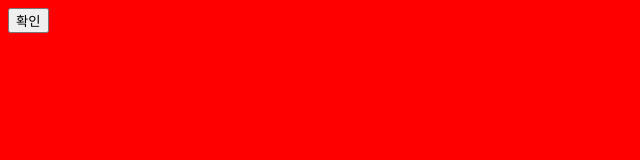
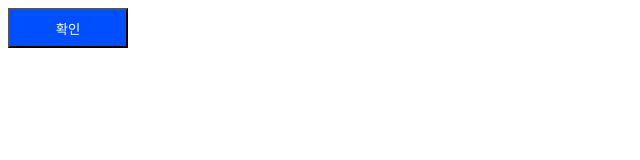
Before and after one commit to ParkJongMin-123/github.io, a plain HTML site: page index.html in a window 1280 px wide. Shown: the whole page, without its empty margins (0-640 px from the left). Drawn offline with Linux system fonts and the light colour scheme.

Commit message:
Update style.css

```diff
--- a/style.css
+++ b/style.css
@@ -1,6 +1,7 @@
-body{
-  background-color:red;
+button{
+  background-color:#004fff;
+  color:white;
+  width:120px;
+  height:40px;
+
 }
-a{
-  color:white
-}
```
